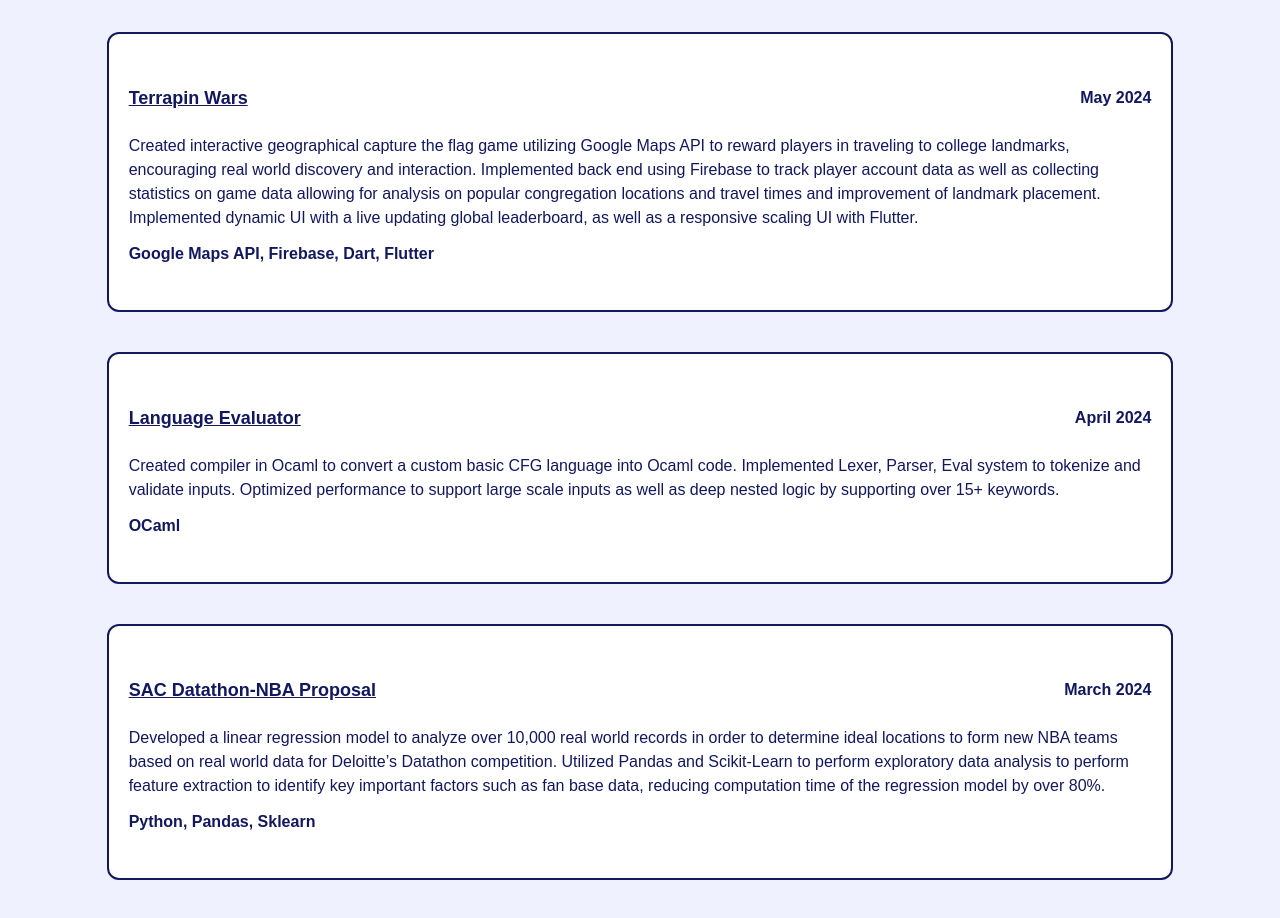
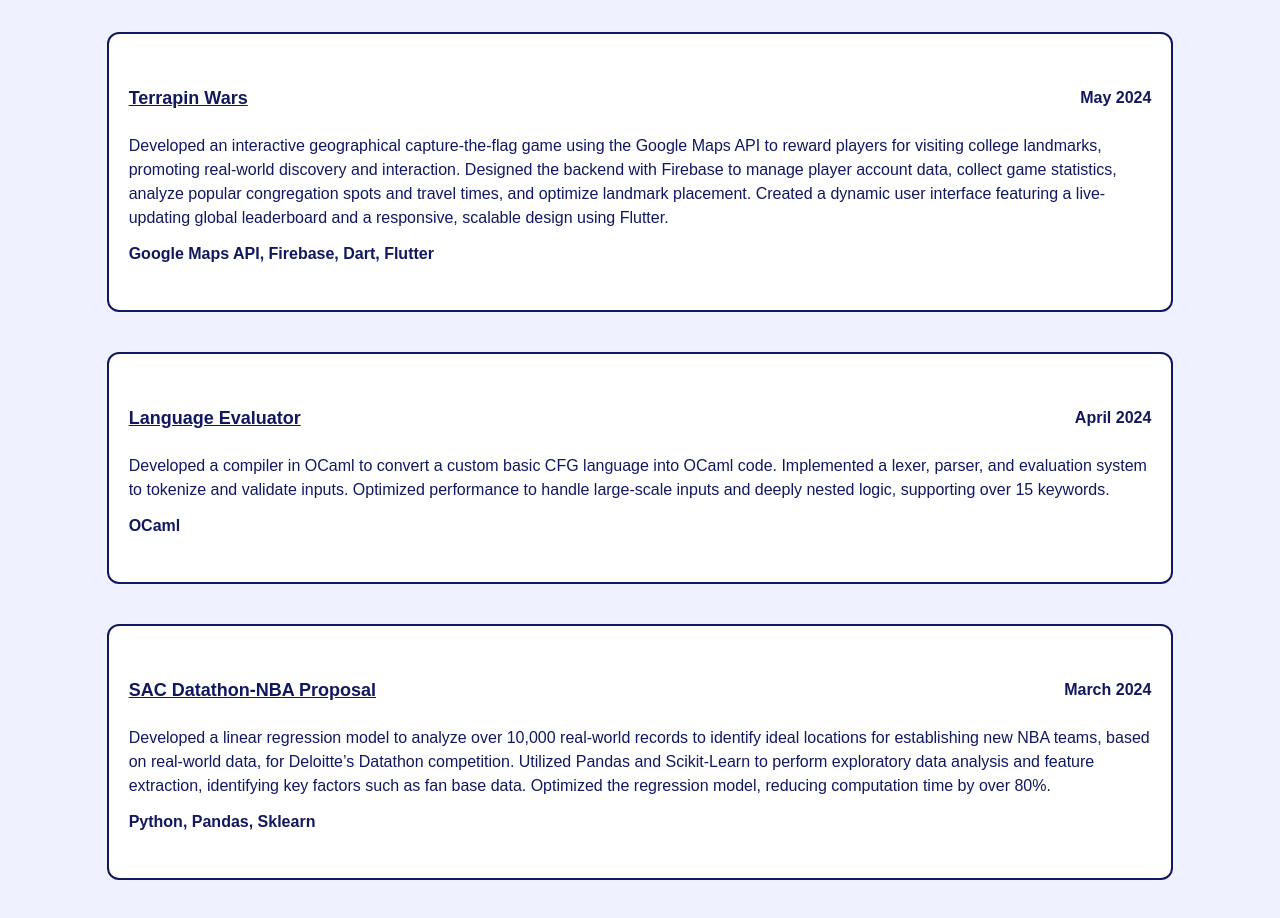
Before and after one commit to Renso0425/personal-website, a React (Vite) app: page / in a window 1280 px wide. Shown: the part 1240-2158 px from the top of the page. Built offline with nearby package versions, Linux system fonts and the light colour scheme.

Commit message:
Update index.tsx

```diff
--- a/src/scenes/projects/index.tsx
+++ b/src/scenes/projects/index.tsx
@@ -16,7 +16,7 @@ const projects: Array<ProjectType> = [
     {
         title: "Terrapin Wars",
         time: "May 2024",
-        description: "Created interactive geographical capture the flag game utilizing Google Maps API to reward players in traveling to college landmarks, encouraging real world discovery and interaction. Implemented back end using Firebase to track player account data as well as collecting statistics on game data allowing for analysis on popular congregation locations and travel times and improvement of landmark placement. Implemented dynamic UI with a live updating global leaderboard, as well as a responsive scaling UI with Flutter. ",
+        description: "Developed an interactive geographical capture-the-flag game using the Google Maps API to reward players for visiting college landmarks, promoting real-world discovery and interaction. Designed the backend with Firebase to manage player account data, collect game statistics, analyze popular congregation spots and travel times, and optimize landmark placement. Created a dynamic user interface featuring a live-updating global leaderboard and a responsive, scalable design using Flutter.",
         skills: "Google Maps API, Firebase, Dart, Flutter",
         direction: 50,
         link: "https://github.com/echang505/TerrapinWars",
@@ -24,7 +24,7 @@ const projects: Array<ProjectType> = [
     {
         title: "Language Evaluator",
         time: "April 2024",
-        description: "Created compiler in Ocaml to convert a custom basic CFG language into Ocaml code. Implemented Lexer, Parser, Eval system to tokenize and validate inputs. Optimized performance to support large scale inputs as well as deep nested logic by supporting over 15+ keywords.",
+        description: "Developed a compiler in OCaml to convert a custom basic CFG language into OCaml code. Implemented a lexer, parser, and evaluation system to tokenize and validate inputs. Optimized performance to handle large-scale inputs and deeply nested logic, supporting over 15 keywords.",
         skills: "OCaml",
         direction: -50,
         link: "https://github.com/Renso0425/Language-Evaluation",
@@ -32,7 +32,7 @@ const projects: Array<ProjectType> = [
     {
         title: "SAC Datathon-NBA Proposal",
         time: "March 2024",
-        description: "Developed a linear regression model to analyze over 10,000 real world records in order to determine ideal locations to form new NBA teams based on real world data for Deloitte’s Datathon competition. Utilized Pandas and Scikit-Learn to perform exploratory data analysis to perform feature extraction to identify key important factors such as fan base data, reducing computation time of the regression model by over 80%.",
+        description: "Developed a linear regression model to analyze over 10,000 real-world records to identify ideal locations for establishing new NBA teams, based on real-world data, for Deloitte’s Datathon competition. Utilized Pandas and Scikit-Learn to perform exploratory data analysis and feature extraction, identifying key factors such as fan base data. Optimized the regression model, reducing computation time by over 80%.",
         skills: "Python, Pandas, Sklearn",
         direction: 50,
         link: "",
```
